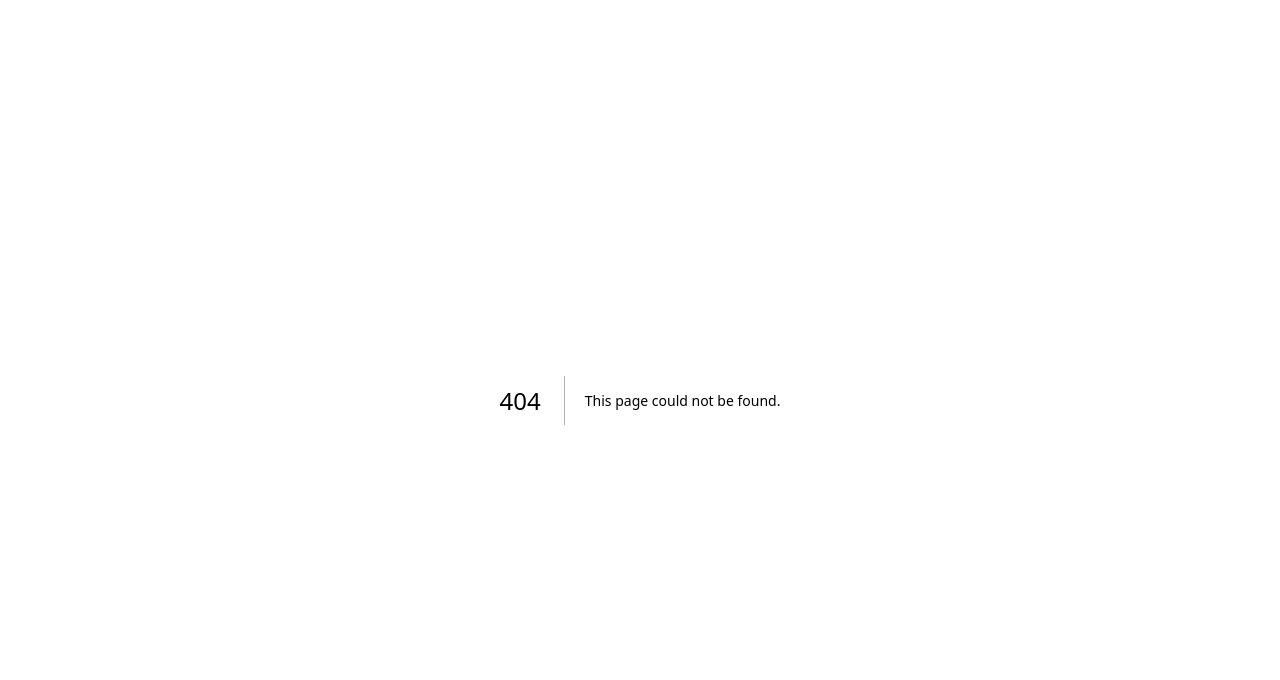
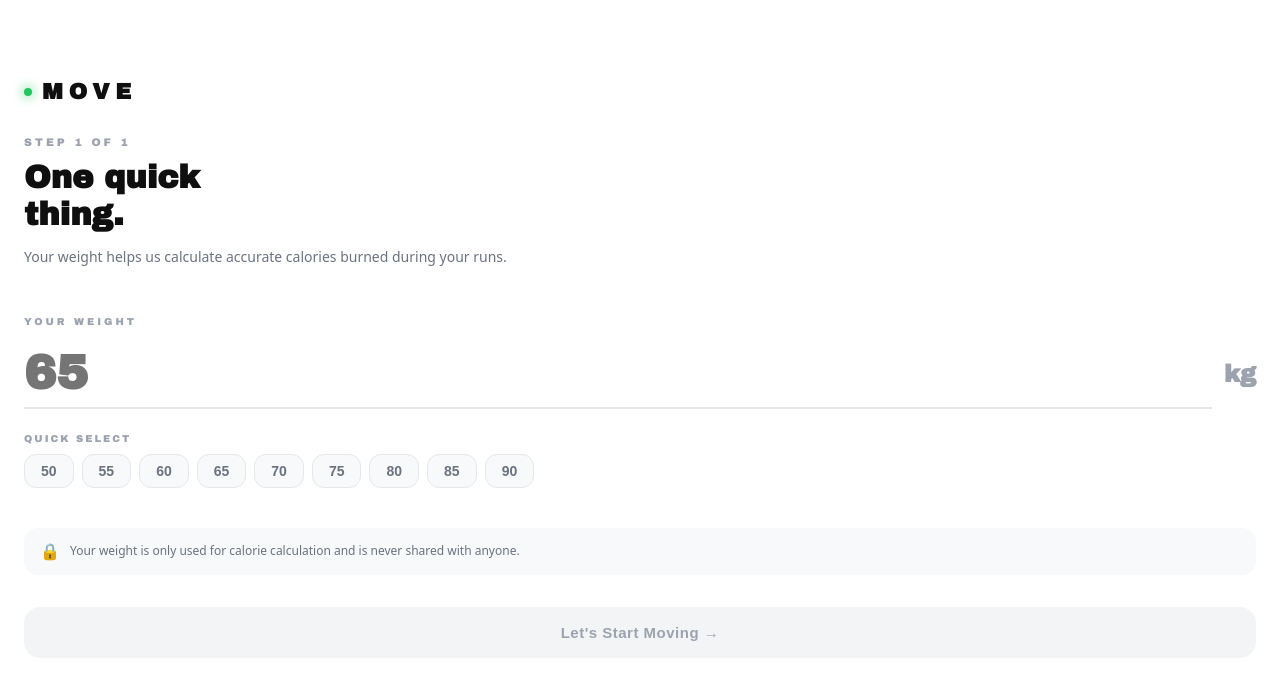
Before and after one commit to Kayes2323/move-app, a Next.js app: page /onboarding in a window 1280 px wide. Before the commit this address had no page. Shown: the top 680 px of the page. Built offline with nearby package versions, Linux system fonts and the light colour scheme.

Commit message:
onboarding weight input added

```diff
--- a/app/login/page.tsx
+++ b/app/login/page.tsx
@@ -29,7 +29,6 @@ export default function Login() {
     const userSnap = await getDoc(userRef);
 
     if (!userSnap.exists()) {
-      // New user — create profile
   await setDoc(userRef, {
     uid: user.uid,
     name: user.displayName,
@@ -41,9 +40,13 @@ export default function Login() {
     currentRoute: "Chandpur",
     completedKm: 0,
     runs: [],
+    weight: 0,
+    onboarded: false,
   });
+  window.location.href = "/onboarding";
+} else {
+  window.location.href = "/";
 }
-
     window.location.href = "/";
   } catch (err) {
     console.error(err);
--- /dev/null
+++ b/app/onboarding/page.tsx
@@ -0,0 +1,143 @@
+"use client";
+import { useState } from "react";
+import { useRouter } from "next/navigation";
+
+export default function Onboarding() {
+  const router = useRouter();
+  const [weight, setWeight] = useState("");
+  const [loading, setLoading] = useState(false);
+  const [error, setError] = useState("");
+
+  const handleSubmit = async () => {
+    const w = parseFloat(weight);
+    if (!w || w < 30 || w > 200) {
+      setError("Please enter a valid weight (30-200 kg)");
+      return;
+    }
+    setLoading(true);
+    try {
+      const { auth, db } = await import("../firebase");
+      const { doc, updateDoc } = await import("firebase/firestore");
+      const user = auth.currentUser;
+      if (user) {
+        await updateDoc(doc(db, "users", user.uid), {
+          weight: w,
+          onboarded: true,
+        });
+      }
+      router.push("/");
+    } catch (err) {
+      console.error(err);
+      setLoading(false);
+    }
+  };
+
+  return (
+    <main style={{
+      minHeight: "100vh",
+      background: "#FFFFFF",
+      fontFamily: "'Archivo Black', sans-serif",
+      display: "flex",
+      flexDirection: "column",
+      padding: "0 24px",
+    }}>
+
+      {/* TOP */}
+      <div style={{ paddingTop: "80px", marginBottom: "48px" }}>
+        <div style={{ display: "flex", alignItems: "center", gap: "10px", marginBottom: "32px" }}>
+          <div style={{ width: "8px", height: "8px", borderRadius: "50%", background: "#22C55E", boxShadow: "0 0 12px #22C55E" }} />
+          <span style={{ color: "#0F0F0F", fontSize: "22px", fontWeight: 900, letterSpacing: "6px" }}>MOVE</span>
+        </div>
+
+        <p style={{ color: "#9CA3AF", fontSize: "11px", letterSpacing: "3px", marginBottom: "12px" }}>STEP 1 OF 1</p>
+        <h1 style={{ color: "#0F0F0F", fontSize: "32px", fontWeight: 900, lineHeight: 1.15, marginBottom: "12px" }}>
+          One quick<br />thing.
+        </h1>
+        <p style={{ color: "#6B7280", fontSize: "14px", lineHeight: 1.6, fontFamily: "system-ui" }}>
+          Your weight helps us calculate accurate calories burned during your runs.
+        </p>
+      </div>
+
+      {/* WEIGHT INPUT */}
+      <div style={{ flex: 1 }}>
+        <p style={{ color: "#9CA3AF", fontSize: "10px", letterSpacing: "3px", marginBottom: "12px" }}>YOUR WEIGHT</p>
+
+        <div style={{ display: "flex", alignItems: "center", gap: "12px", marginBottom: "8px" }}>
+          <input
+            type="number"
+            value={weight}
+            onChange={e => { setWeight(e.target.value); setError(""); }}
+            placeholder="65"
+            style={{
+              flex: 1,
+              fontSize: "48px",
+              fontWeight: 900,
+              color: "#0F0F0F",
+              border: "none",
+              borderBottom: `2px solid ${error ? "#EF4444" : weight ? "#4F6EF7" : "#E5E7EB"}`,
+              outline: "none",
+              padding: "8px 0",
+              background: "transparent",
+              fontFamily: "'Archivo Black', sans-serif",
+            }}
+          />
+          <span style={{ color: "#9CA3AF", fontSize: "24px", fontWeight: 900 }}>kg</span>
+        </div>
+
+        {error && (
+          <p style={{ color: "#EF4444", fontSize: "12px", fontFamily: "system-ui", marginBottom: "16px" }}>{error}</p>
+        )}
+
+        {/* Quick select buttons */}
+        <p style={{ color: "#9CA3AF", fontSize: "10px", letterSpacing: "2px", marginBottom: "10px", marginTop: "24px" }}>QUICK SELECT</p>
+        <div style={{ display: "flex", gap: "8px", flexWrap: "wrap", marginBottom: "40px" }}>
+          {[50, 55, 60, 65, 70, 75, 80, 85, 90].map(w => (
+            <button key={w} onClick={() => { setWeight(String(w)); setError(""); }}
+              style={{
+                padding: "8px 16px",
+                borderRadius: "12px",
+                border: weight === String(w) ? "2px solid #4F6EF7" : "1px solid #E5E7EB",
+                background: weight === String(w) ? "#EEF2FF" : "#F8F9FA",
+                color: weight === String(w) ? "#4F6EF7" : "#6B7280",
+                fontSize: "14px",
+                fontWeight: 700,
+                cursor: "pointer",
+              }}>
+              {w}
+            </button>
+          ))}
+        </div>
+
+        {/* Privacy note */}
+        <div style={{ background: "#F8F9FA", borderRadius: "14px", padding: "14px 16px", marginBottom: "32px", display: "flex", gap: "10px", alignItems: "flex-start" }}>
+          <span style={{ fontSize: "16px" }}>🔒</span>
+          <p style={{ color: "#6B7280", fontSize: "12px", fontFamily: "system-ui", lineHeight: 1.5 }}>
+            Your weight is only used for calorie calculation and is never shared with anyone.
+          </p>
+        </div>
+
+        {/* Submit button */}
+        <button
+          onClick={handleSubmit}
+          disabled={loading || !weight}
+          style={{
+            width: "100%",
+            padding: "17px",
+            borderRadius: "16px",
+            border: "none",
+            cursor: loading || !weight ? "not-allowed" : "pointer",
+            background: !weight ? "#F3F4F6" : "linear-gradient(135deg, #0F0F0F 0%, #1a1a2e 100%)",
+            color: !weight ? "#9CA3AF" : "white",
+            fontSize: "15px",
+            fontWeight: 700,
+            letterSpacing: "0.5px",
+            boxShadow: !weight ? "none" : "0 8px 32px rgba(15,15,15,0.25)",
+            transition: "all 0.2s ease",
+          }}
+        >
+          {loading ? "Saving..." : "Let's Start Moving →"}
+        </button>
+      </div>
+    </main>
+  );
+}
```
Lines whose indentation alone changed are shown as unchanged.
